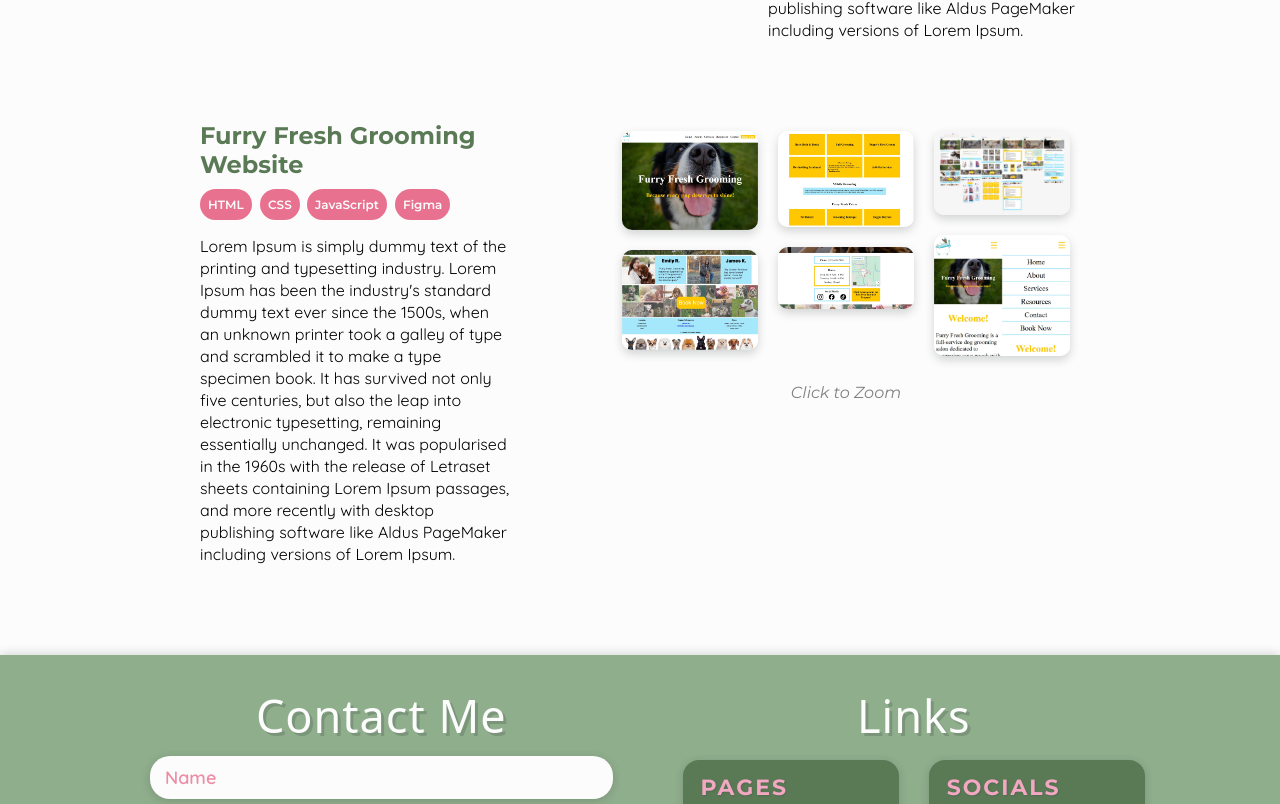
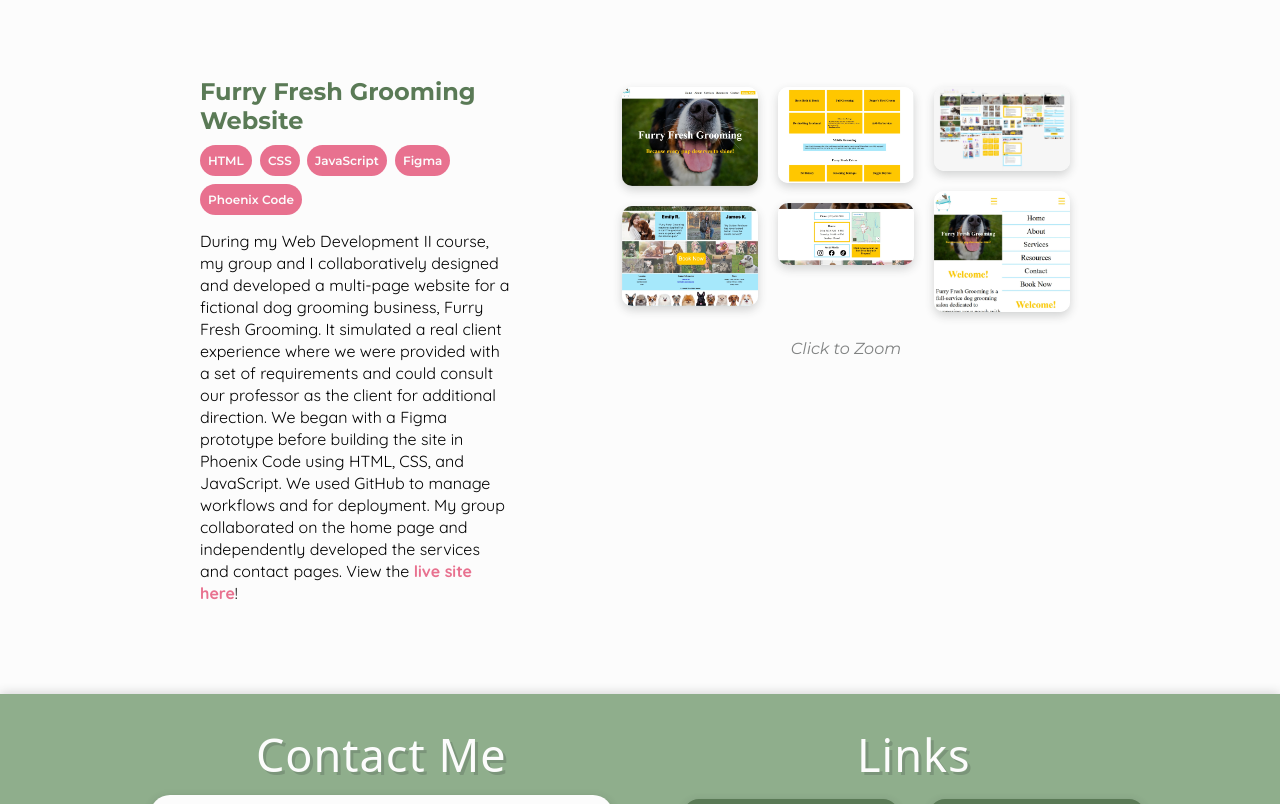
Before and after one commit to IsabellaMills04/Isabella-Mills-Website, a React (Create React App) app: page /#/portfolio/web in a window 1280 px wide. Shown: the part 697-1501 px from the top of the page. Built offline with nearby package versions, Linux system fonts and the light colour scheme; a web font is replaced by a local one.

Commit message:
update data files

```diff
--- a/src/data/carouselData.js
+++ b/src/data/carouselData.js
@@ -16,7 +16,7 @@
         id: 2,
         portfolioId: 4,
         title: "WebCraft Magazine",
-        description: "Designed a fake Digital Media and Web Development magazine.",
+        description: "Designed a fictional Digital Media and Web Development magazine.",
         image: WebCraft,
     },
     {
@@ -30,7 +30,7 @@
         id: 4,
         portfolioId: 2,
         title: "Furry Fresh Grooming Website",
-        description: "Group project designing a website for an imaginary client.",
+        description: "Group project designing a website for a fictional client.",
         image: furryFreshGrooming,
     },
 ]
--- a/src/data/porfolioData.js
+++ b/src/data/porfolioData.js
@@ -64,7 +64,7 @@
             Spark6,
             Spark7,
         ],
-        description: "Lorem Ipsum is simply dummy text of the printing and typesetting industry. Lorem Ipsum has been the industry's standard dummy text ever since the 1500s, when an unknown printer took a galley of type and scrambled it to make a type specimen book. It has survived not only five centuries, but also the leap into electronic typesetting, remaining essentially unchanged. It was popularised in the 1960s with the release of Letraset sheets containing Lorem Ipsum passages, and more recently with desktop publishing software like Aldus PageMaker including versions of Lorem Ipsum.",
+        description: "During a summer internship at a healthcare revenue cycle management company SparkChange, I redesigned their client-facing website's navigation and various pages from the ground up. Starting in Figma, I developed new layouts focused on clarity and usability, then brought those designs to life using ReactJS, HTML, and CSS in WebStorm. Translating mockups directly into a polished, functional product used by real clients in the future was an incredibly fulfilling experience!",
     },
     {
         id: 2,
@@ -75,6 +75,7 @@
             "CSS",
             "JavaScript",
             "Figma",
+            "Phoenix Code",
         ],
         images: [
             Furry1,
@@ -84,7 +85,23 @@
             Furry5,
             Furry6,
         ],
-        description: "Lorem Ipsum is simply dummy text of the printing and typesetting industry. Lorem Ipsum has been the industry's standard dummy text ever since the 1500s, when an unknown printer took a galley of type and scrambled it to make a type specimen book. It has survived not only five centuries, but also the leap into electronic typesetting, remaining essentially unchanged. It was popularised in the 1960s with the release of Letraset sheets containing Lorem Ipsum passages, and more recently with desktop publishing software like Aldus PageMaker including versions of Lorem Ipsum.",
+        description: (
+            <>
+                During my Web Development II course, my group and I collaboratively designed and developed a multi-page website for a fictional dog grooming business, Furry Fresh Grooming. It simulated a real client experience where we were provided with a set of requirements and could consult our professor as the client for additional direction. We began with a Figma prototype before building the site in Phoenix Code using HTML, CSS, and JavaScript. We used GitHub to manage workflows and for deployment. My group collaborated on the home page and independently developed the services and contact pages. View the{" "}
+                <a
+                href="https://334fa24.github.io/client-project-group-2mitchellathy-sedbrookmills/"
+                target="_blank"
+                rel="noreferrer"
+                style={{
+                    color: "var(--pink-dark)",
+                    fontWeight: "bold",
+                    // fontStyle: "italic",
+                    textDecoration: "none",
+                }}>
+                    live site here
+                </a>!
+            </>
+        ),
     },
     {
         id: 3,
@@ -95,7 +112,7 @@
             elMags1,
             elMags2,
         ],
-        description: "Lorem Ipsum is simply dummy text of the printing and typesetting industry. Lorem Ipsum has been the industry's standard dummy text ever since the 1500s, when an unknown printer took a galley of type and scrambled it to make a type specimen book. It has survived not only five centuries, but also the leap into electronic typesetting, remaining essentially unchanged. It was popularised in the 1960s with the release of Letraset sheets containing Lorem Ipsum passages, and more recently with desktop publishing software like Aldus PageMaker including versions of Lorem Ipsum.",
+        description: "An assignment in my Web Publishing course tasked me with redesigning an above-the-fold section of a local Mexican restaurant's website, El Maguey. Finding the original navigation and visual design unclear and inconsistent, I researched how larger Mexican restaurant brands approach their above-the-fold layouts for inspiration. After, I built my design in Adobe InDesign. I made intentional font choices to better align with El Maguey's existing logo and used their brand colors, red and green,  more consistently throughout the design to create a more cohesive first impression.",
     },
     {
         id: 4,
@@ -110,7 +127,7 @@
             webCraft5,
             webCraft6,
         ],
-        description: "Lorem Ipsum is simply dummy text of the printing and typesetting industry. Lorem Ipsum has been the industry's standard dummy text ever since the 1500s, when an unknown printer took a galley of type and scrambled it to make a type specimen book. It has survived not only five centuries, but also the leap into electronic typesetting, remaining essentially unchanged. It was popularised in the 1960s with the release of Letraset sheets containing Lorem Ipsum passages, and more recently with desktop publishing software like Aldus PageMaker including versions of Lorem Ipsum.",
+        description: "In my Digital Art Studio course,  I was tasked with creating a fictional magazine in Adobe InDesign. WebCraft is a magazine centered on trends in digital media and web development. I made purposeful typographic and visual decisions throughout, like selecting fonts that reflect a modern, technical vibe and a cool-toned color palette to match the digital theme. The magazine features articles I selected on topics spanning web design trends, development tutorials, and industry highlights. It was fun project where I could bring a subject I'm passionate about into a design-focused project, and it pushed me to sharpen my layout and typographic skills in InDesign!",
     },
     {
         id: 5,
@@ -121,7 +138,7 @@
             SigKapBrochure1,
             SigKapBrochure2,
         ],
-        description: "Lorem Ipsum is simply dummy text of the printing and typesetting industry. Lorem Ipsum has been the industry's standard dummy text ever since the 1500s, when an unknown printer took a galley of type and scrambled it to make a type specimen book. It has survived not only five centuries, but also the leap into electronic typesetting, remaining essentially unchanged. It was popularised in the 1960s with the release of Letraset sheets containing Lorem Ipsum passages, and more recently with desktop publishing software like Aldus PageMaker including versions of Lorem Ipsum.",
+        description: "I was tasked with creating a brochure for a local company or campus organization of my choosing in my Media Design course. I chose to design one for my sorority, Sigma Kappa, referencing their official branding guide to ensure the design stayed true to the organization's branding. The brochure covers our chapter at Northwest Missouri State University, including our values, philanthropies, and the formal recruitment process, as well as contact information for our chapter president and VP of Recruitment and other social media handles.",
     },
 
     {
@@ -133,18 +150,18 @@
             HocoBanner1,
             HocoBanner2,
         ],
-        description: "Lorem Ipsum is simply dummy text of the printing and typesetting industry. Lorem Ipsum has been the industry's standard dummy text ever since the 1500s, when an unknown printer took a galley of type and scrambled it to make a type specimen book. It has survived not only five centuries, but also the leap into electronic typesetting, remaining essentially unchanged. It was popularised in the 1960s with the release of Letraset sheets containing Lorem Ipsum passages, and more recently with desktop publishing software like Aldus PageMaker including versions of Lorem Ipsum.",
+        description: "As Homecoming Banner Head for Sigma Kappa, I designed and led the creation of our chapter's homecoming banner for Northwest Missouri State University's fall 2025 homecoming. Working with the theme of children's books, I created a 'Flat Stanley' inspired book cover featuring Bobby the Bearcat surrounded by recognizable campus landmarks. I designed the artwork in Adobe Illustrator, then traced and hand-painted the final design onto a queen-sized bedsheet. The banner took first place among all participating sororities and fraternities!",
     },
     {
         id: 7,
         title: "Greek Week Banner",
         category: "design",
-        tools: ["Adobe Illustrator", "Canva"],
+        tools: ["GIMP", "Canva"],
         images:[
             GreekWeek1,
             GreekWeek2,
         ],
-        description: "Lorem Ipsum is simply dummy text of the printing and typesetting industry. Lorem Ipsum has been the industry's standard dummy text ever since the 1500s, when an unknown printer took a galley of type and scrambled it to make a type specimen book. It has survived not only five centuries, but also the leap into electronic typesetting, remaining essentially unchanged. It was popularised in the 1960s with the release of Letraset sheets containing Lorem Ipsum passages, and more recently with desktop publishing software like Aldus PageMaker including versions of Lorem Ipsum.",
+        description: "As Sigma Kappa's Banner Chair, I designed our chapter's Greek Week banner in collaboration with our paired fraternity. Working with a Nickelodeon theme, I created a Fairly OddParents inspired design that incorporated the theme 'Greekalodeon' alongside our Greek letters. I built the design using GIMP and Canva, then traced and hand-painted the final artwork onto a queen-sized bedsheet. The banner earned second place out of the four competing Greek teams!",
     },
     {
         id: 8,
@@ -155,7 +172,7 @@
             InstagramAd,
             KZLXFlyer,
         ],
-        description: "Lorem Ipsum is simply dummy text of the printing and typesetting industry. Lorem Ipsum has been the industry's standard dummy text ever since the 1500s, when an unknown printer took a galley of type and scrambled it to make a type specimen book. It has survived not only five centuries, but also the leap into electronic typesetting, remaining essentially unchanged. It was popularised in the 1960s with the release of Letraset sheets containing Lorem Ipsum passages, and more recently with desktop publishing software like Aldus PageMaker including versions of Lorem Ipsum.",
+        description: "In my Media Design course, I designed an Instagram ad and a recruitment flyer, given 30 minutes in class for each. They were for Northwest Missouri State University's Communication & Mass Media department. For the Instagram ad, I followed Northwest's official branding guide to ensure the design stayed consistent with the university's visual identity. Both completed designs were then presented to the class and received feedback.",
     },
     {
         id: 9,
@@ -170,7 +187,7 @@
             Research5,
             Research6,
         ],
-        description: "Lorem Ipsum is simply dummy text of the printing and typesetting industry. Lorem Ipsum has been the industry's standard dummy text ever since the 1500s, when an unknown printer took a galley of type and scrambled it to make a type specimen book. It has survived not only five centuries, but also the leap into electronic typesetting, remaining essentially unchanged. It was popularised in the 1960s with the release of Letraset sheets containing Lorem Ipsum passages, and more recently with desktop publishing software like Aldus PageMaker including versions of Lorem Ipsum.",
+        description: "Alongside Julianna Marshall and Brooklen Black, I co-authored a study comparing how effectively five AI chatbots (ChatGPT, Claude, DeepSeek, Google Gemini, and Meta AI) could recreate a control webpage from a detailed prompt. We evaluated each output against the control and graded both code quality and chatbot usability. Across both our Spring and Fall 2025 research, Claude consistently produced the most accurate output and best user experience, though we found varying code quality and best practices across all chatbots. We presented our findings as a research posters at CCSC in Des Moines, IA and MINK WIC in Kansas City, MO.",
     }
 
 ]
```
